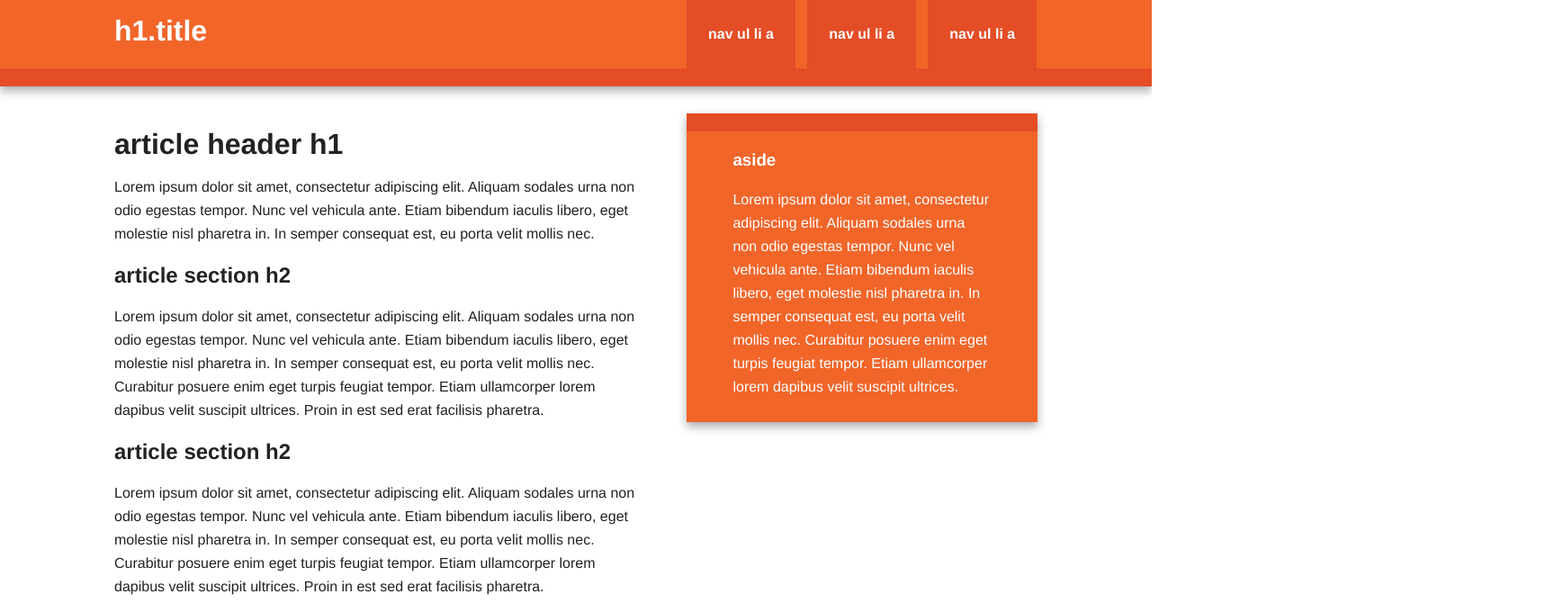
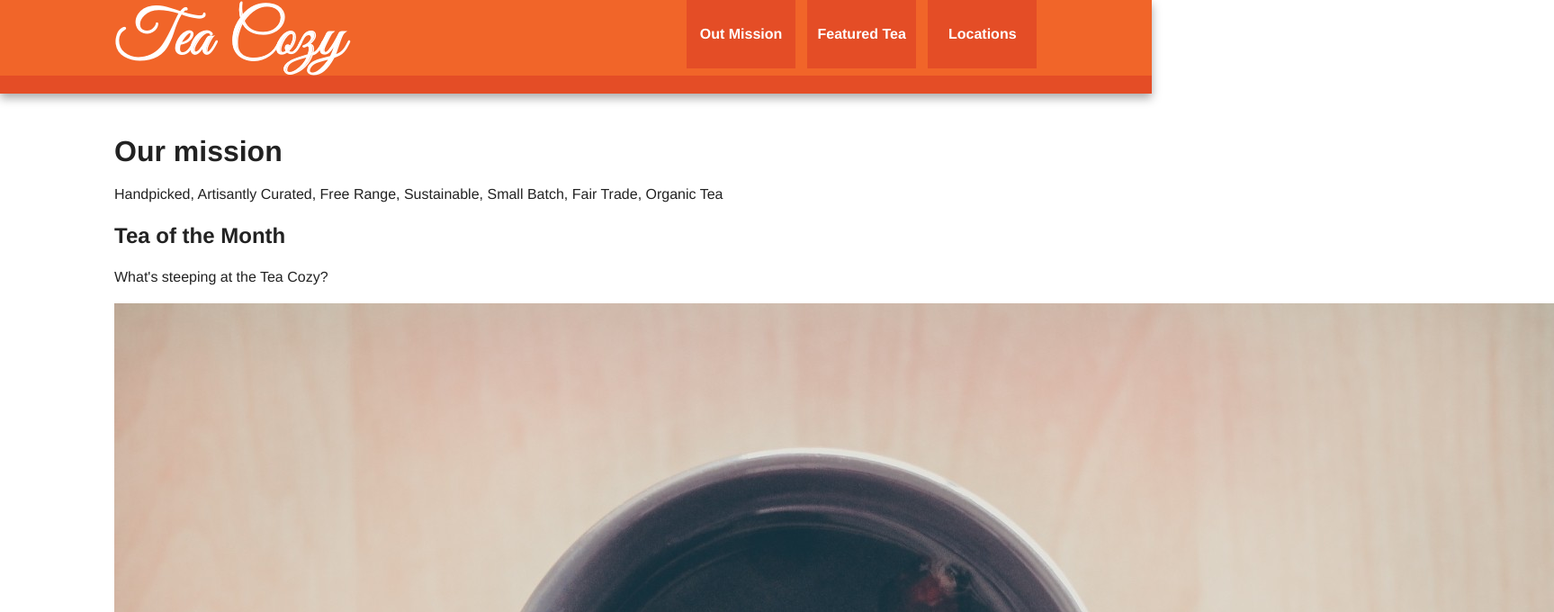
Before and after one commit to WitchDevelops/tea-cozy-homepage, a plain HTML site: page index.html in a window 1280 px wide. Shown: the top 680 px of the page at 90% size, 1727 px wide, since content can reach past the window. Drawn offline with Linux system fonts and the light colour scheme.

Commit message:
Moved assets

```diff
--- a/index.html
+++ b/index.html
@@ -25,21 +25,34 @@
 
         <div class="header-container">
             <header class="wrapper clearfix">
-                <h1 class="title">h1.title</h1>
+                <a href="#"><img src="./assets/logo.png" alt="Tea Cozy logo" /></a>
                 <nav>
                     <ul>
-                        <li><a href="#">nav ul li a</a></li>
-                        <li><a href="#">nav ul li a</a></li>
-                        <li><a href="#">nav ul li a</a></li>
+                        <li><a href="#mission">Out Mission</a></li>
+                        <li><a href="#featured">Featured Tea</a></li>
+                        <li><a href="#locations">Locations</a></li>
                     </ul>
                 </nav>
             </header>
         </div>
 
-        <div class="main-container">
+        <main class="main-container">
             <div class="main wrapper clearfix">
-
-                <article>
+                <section class="hero" id="mission">
+                    <h1>Our mission</h1>
+                    <p>Handpicked, Artisantly Curated, Free Range, Sustainable, Small Batch, Fair Trade, Organic Tea</p>
+                </section>
+                <section id="featured">
+                    <h2>Tea of the Month</h2>
+                    <p>What's steeping at the Tea Cozy?</p>
+                    <div class="flex-container">
+                        <img src="./assets/Berry-Blitz.jpg">
+                        <img src="./assets/Spiced-Rum.jpg">
+                        <img src="./assets/Donut.jpg">
+                        <img src="./assets/Myrtle-Ave.jpg">
+                        <img src="./assets/Bedford-Bizarre.jpg">
+                    </div>
+                </section>
                     <header>
                         <h1>article header h1</h1>
                         <p>Lorem ipsum dolor sit amet, consectetur adipiscing elit. Aliquam sodales urna non odio egestas tempor. Nunc vel vehicula ante. Etiam bibendum iaculis libero, eget molestie nisl pharetra in. In semper consequat est, eu porta velit mollis nec.</p>
@@ -64,7 +77,7 @@
                 </aside>
 
             </div> <!-- #main -->
-        </div> <!-- #main-container -->
+        </main> <!-- #main-container -->
 
         <div class="footer-container">
             <footer class="wrapper">
```
Also changed, not shown: assets/Berry-Blitz.jpg (renamed from css/assets/Berry-Blitz.jpg), assets/Donut.jpg (renamed from css/assets/Donut.jpg), assets/Hero-bg.jpg (renamed from css/assets/Hero-bg.jpg), assets/Locations.jpg (renamed from css/assets/Locations.jpg), assets/Myrtle-Ave.jpg (renamed from css/assets/Myrtle-Ave.jpg), assets/Spiced-Rum.jpg (renamed from css/assets/Spiced-Rum.jpg), assets/logo.png (renamed from css/assets/logo.png), 3 other files.
